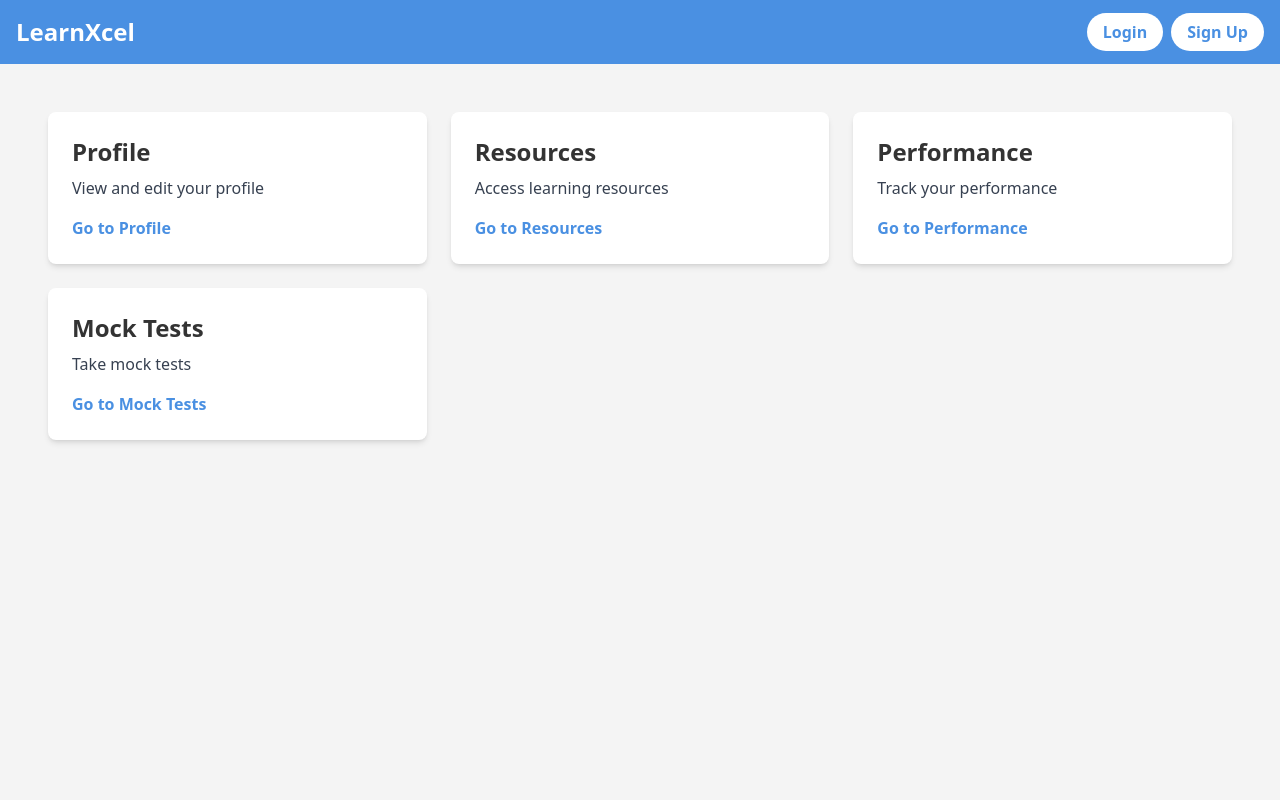
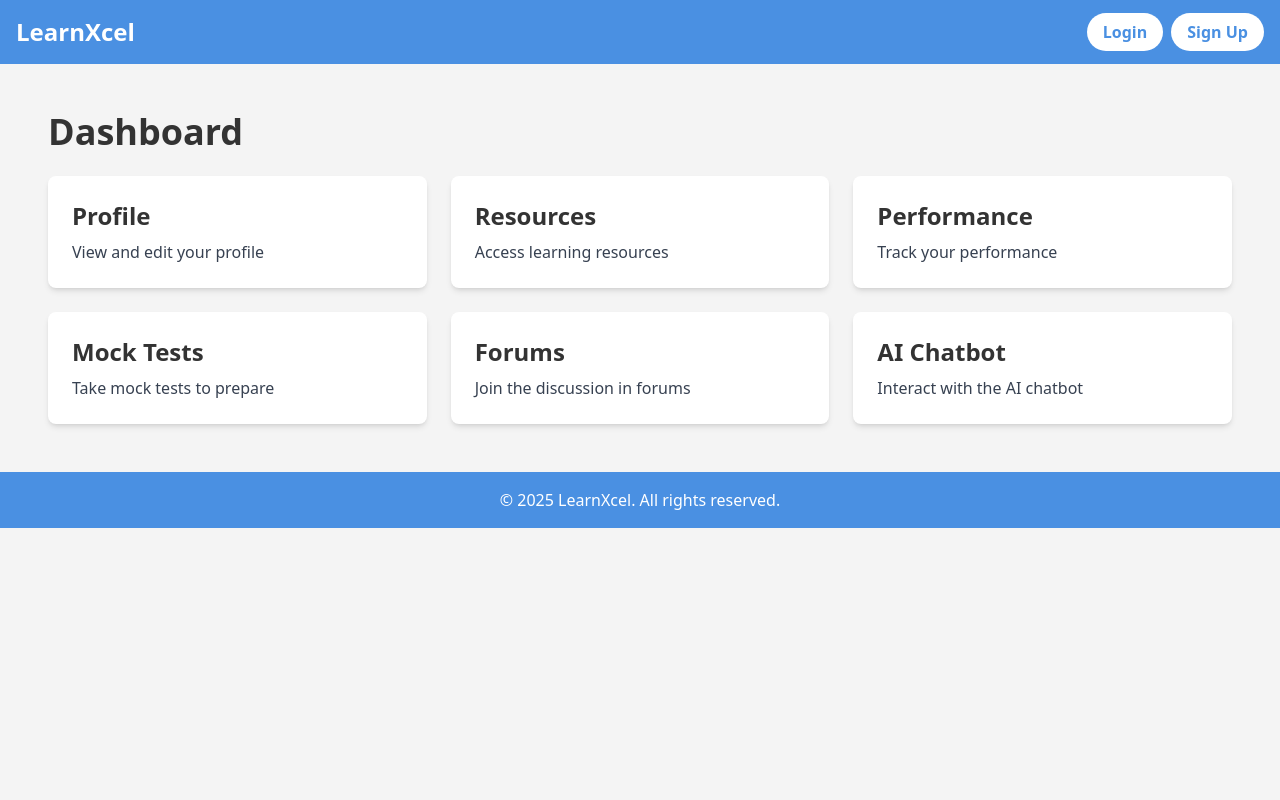
Before and after one commit to as-ga/hacksprint, a Next.js app: page / in a window 1280 px wide. Shown: the top 800 px of the page. Built offline with nearby package versions, Linux system fonts and the light colour scheme; no server answers.

Commit message:
updated dashboard

```diff
--- a/app/page.js
+++ b/app/page.js
@@ -1,4 +1,5 @@
 import Link from "next/link";
+
 export default function Home() {
   const cardData = [
     {
@@ -18,52 +19,34 @@
     },
     {
       title: "Mock Tests",
-      description: "Take mock tests",
+      description: "Take mock tests to prepare",
       link: "/mock-tests",
+    },
+    {
+      title: "Forums",
+      description: "Join the discussion in forums",
+      link: "/forums",
+    },
+    {
+      title: "AI Chatbot",
+      description: "Interact with the AI chatbot",
+      link: "/ai-chatbot",
     },
   ];
 
   return (
-    <div className="min-h-screen flex flex-col">
-      <div className="p-6 flex-1">
-        <div className="grid grid-cols-1 md:grid-cols-2 lg:grid-cols-3 gap-6">
-          {cardData.map((card) => (
-            <DashboardCard
-              key={card?.title}
-              title={card?.title}
-              description={card?.description}
-              link={card?.link}
-            />
-          ))}
-        </div>
+    <div className="p-6">
+      <h1 className="text-4xl font-bold mb-6">Dashboard</h1>
+      <div className="grid grid-cols-1 md:grid-cols-2 lg:grid-cols-3 gap-6">
+        {cardData.map((card, index) => (
+          <Link key={index} href={card.link}>
+            <div className="bg-white p-6 rounded-lg shadow-md cursor-pointer hover:shadow-lg transition-shadow duration-300">
+              <h2 className="text-2xl font-bold mb-2">{card.title}</h2>
+              <p className="text-gray-700">{card.description}</p>
+            </div>
+          </Link>
+        ))}
       </div>
     </div>
   );
 }
-function DashboardCard({ title, description, link }) {
-  return (
-    <div className="bg-white p-6 rounded-lg shadow-md hover:shadow-lg transition transform hover:scale-105 duration-300">
-      <h3 className="text-2xl font-bold mb-2">{title}</h3>
-      <p className="text-gray-700 mb-4">{description}</p>
-      <Link href={link} className="text-primary font-semibold hover:underline">
-        Go to {title}
-      </Link>
-    </div>
-  );
-}
-
-/*
-function TopBar() {
-  return (
-    <div className="bg-primary text-white p-4 flex justify-between items-center">
-      <h1 className="text-2xl font-bold">My Dashboard</h1>
-      <div className="flex items-center">
-        <img src="/path/to/avatar.jpg" alt="User Avatar" className="w-10 h-10 rounded-full mr-4" />
-        <a href="/profile" className="text-white font-semibold hover:underline">
-          Profile
-        </a>
-      </div>
-    </div>
-  );
-}
- */
```
